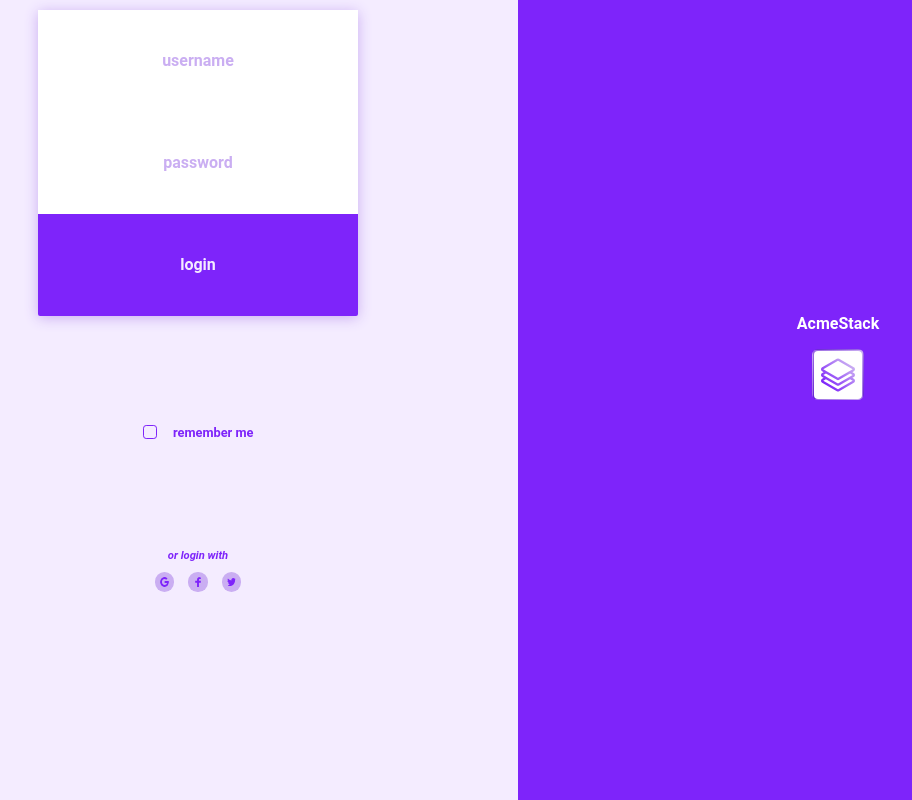
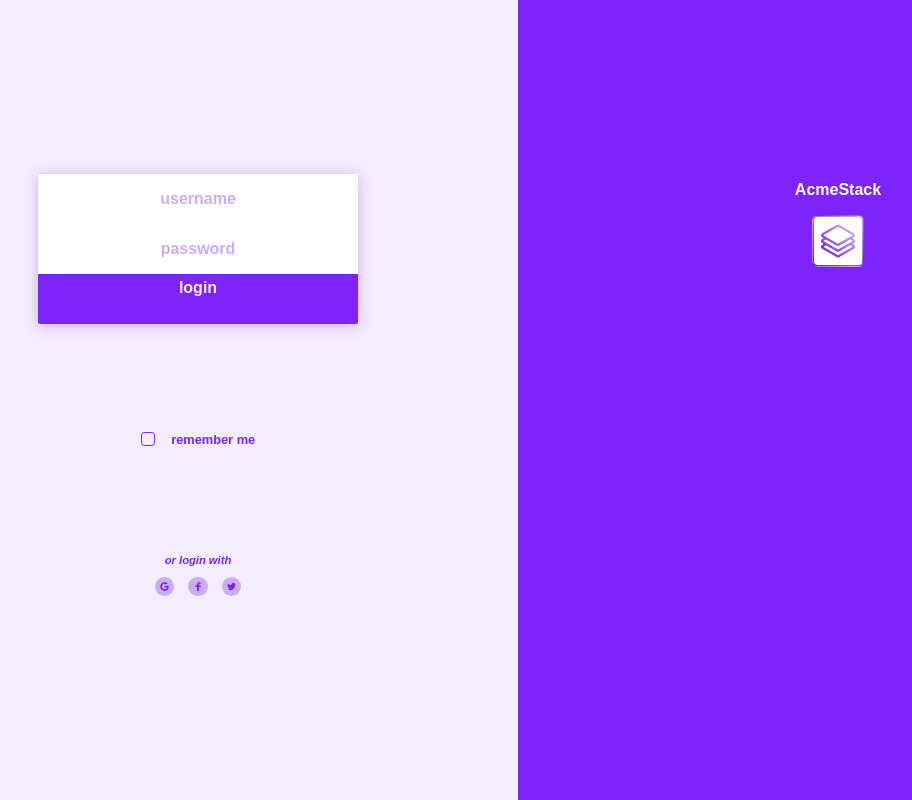
Before and after one commit to Garcila/shp, a React (Create React App) app: page / in a window 1280 px wide. Shown: the whole page, without its empty margins (122-1034 px from the left). Built offline with nearby package versions, Linux system fonts and the light colour scheme; the HTML template or start-up script is replaced by a standard one.

Commit message:
validation for password working

```diff
--- a/src/App.js
+++ b/src/App.js
@@ -3,12 +3,30 @@ import './css/App.css';
 
 import Logo from './Logo';
 import Login from './Login';
+import LoggedIn from './LoggedIn';
 
 class App extends Component {
+	state = {
+		loggedIn: false
+	};
+
+	logIn = () => {
+		this.setState({ loggedIn: true });
+	};
+
+	logOut = () => {
+		this.setState({ loggedIn: false });
+	};
+
 	render() {
+		const { loggedIn } = this.state;
 		return (
 			<div className="App">
-				<Login />
+				{loggedIn ? (
+					<LoggedIn logOut={this.logOut} />
+				) : (
+					<Login logIn={this.logIn} />
+				)}
 				<Logo />
 			</div>
 		);
--- /dev/null
+++ b/src/LoggedIn.js
@@ -0,0 +1,24 @@
+import React, { Component } from 'react';
+import './css/LoggedIn.css';
+
+export default class LoggedIn extends Component {
+	render() {
+		return (
+			<div className="logged-in-container">
+				<div className="success-log">
+					<h2 className="congratulations">Congratulations</h2>
+					<p className="success-log-sentence">
+						You have successfully logged in.
+					</p>
+				</div>
+				<button
+					onClick={this.props.logOut}
+					className="sign-out-button"
+					type="submit"
+				>
+					sign out
+				</button>
+			</div>
+		);
+	}
+}
--- a/src/Login.js
+++ b/src/Login.js
@@ -7,14 +7,34 @@ import twitterLogo from './images/logo-twitter.svg';
 export default class Login extends Component {
 	state = {
 		name: '',
-		password: ''
+		password: '',
+		loading: false,
+		passOk: true,
+		nameOk: true
 	};
 
 	handleSubmit = e => {
 		e.preventDefault();
+		let password = this.state.password;
+		let name = this.state.name;
+		if (
+			password.length >= 8 &&
+			password.length <= 24
+			// &&
+			// name.length >= 8 &&
+			// name.length <= 24
+		) {
+			this.setState({ loading: true });
 			setTimeout(e => {
-			alert(this.state.name);
-		}, 3000);
+				this.props.logIn();
+			}, 2000);
+		} else {
+			// if (this.state.password.length >= 8 && password.length <= 24) {
+			// 	this.setState({ nameOK: false });
+			// } else {
+			this.setState({ passOk: false });
+			// }
+		}
 	};
 
 	handleNameChange = e => {
@@ -26,28 +46,52 @@ export default class Login extends Component {
 		const password = e.target.value;
 		this.setState({ password });
 	};
+
 	render() {
+		const validationError = !this.state.passOk ? (
+			<div className="error-login">
+				password must be between 8 and 24 characters
+			</div>
+		) : (
+			''
+		);
 		return (
 			<div className="login">
+				<div className="container-log">
 					<form className="login-form" onSubmit={this.handleSubmit}>
 						<input
 							className="form-username"
 							placeholder="username"
 							onChange={this.handleNameChange}
 							value={this.state.value}
+							required
+							title="username must be between 8 and 24 characters"
 						/>
 						<input
-						className="form-password"
+							type="password"
+							className={
+								this.state.passOk
+									? 'form-password'
+									: 'form-password  error-password'
+							}
 							placeholder="password"
 							onChange={this.handlePasswordChange}
+							required
+							title="password must be between 8 and 24 characters"
 						/>
 						<button className="form-button" type="submit">
-						login
+							{this.state.loading ? (
+								<div className="spinner" />
+							) : (
+								'login'
+							)}
 						</button>
 					</form>
+					{validationError}
+				</div>
 				<div className="checkbox-remember-me">
 					<input
-					  className='form-checkbox'
+						className="form-checkbox"
 						type="checkbox"
 						value="None"
 						id="remember-me"
--- a/src/css/App.css
+++ b/src/css/App.css
@@ -4,7 +4,7 @@
 	margin: 0;
 	padding: 0;
 	box-sizing: border-box;
-	font-family: 'Roboto', sans-serif;
+	font-family: sans-serif, 'Roboto';
 }
 
 .App {
--- /dev/null
+++ b/src/css/LoggedIn.css
@@ -0,0 +1,31 @@
+.logged-in-container {
+  display: grid;
+  grid-template-rows: 1fr 3fr;
+  justify-items: center;
+  align-items: center;
+  color: var(--white);
+  background-color: var(--dark-purple);
+}
+
+.success-log {
+  align-self: end;
+}
+
+.congratulations {
+  font-size: 1rem;
+}
+
+.success-log-sentence {
+  font-size: 0.6rem;
+  padding-top: 0.5rem;
+}
+
+.sign-out-button {
+  background-color: var(--white);
+  border: none;
+  padding: 10px 45px;
+  color: var(--dark-purple);
+  border-radius: 20px;
+  font-size: 0.8rem;
+  font-weight: bold;
+}
--- a/src/css/Login.css
+++ b/src/css/Login.css
@@ -3,24 +3,33 @@
   display: grid;
   justify-items: center;
   align-self: stretch;
-
   font-weight: bold;
 }
 
+.container-log {
+  display: grid;
+  grid-template-rows: 1fr 0.01rem;
+  width: 50%;
+  align-self: end;
+}
+
 .login-form {
-  margin-top: 10px;
+  margin-top: -40px;
   display: grid;
-  grid-template-rows: repeat(3, 1fr);
+  grid-template-rows: 1fr 1fr 1fr;
   border-radius: 2px;
-  width: 50%;
+  /* width: 50%; */
   box-shadow: 0 2px 14px rgba(202, 174, 242, 1);
 }
 
 .form-username,
 .form-password {
+  padding: 1rem;
   border: none;
   text-align: center;
   font-size: 1rem;
+  color: var(--dark-purple);
+  font-weight: bold;
 }
 
 .form-username::placeholder,
@@ -29,7 +38,14 @@
   font-weight: bold;
 }
 
+.error-password {
+  box-shadow: inset 0 0 0 3px var(--red);
+  color: var(--red);
+}
+
 .form-button {
+  display: flex;
+  justify-content: center;
   background-color: var(--dark-purple);
   border: none;
   padding: 5px;
@@ -37,6 +53,33 @@
   border-radius: 0 0 2px 2px;
   font-size: 1rem;
   font-weight: bold;
+}
+
+.spinner {
+  width: 2rem;
+  height: 2rem;
+  border-radius: 50%;
+  border: 2px solid transparent;
+  border-top-color: var(--light-purple-darker);
+  border-right-color: var(--light-purple-darker);
+  border-left-color: var(--light-purple-darker);
+  animation: spinner infinite 2s linear;
+}
+
+@keyframes spinner {
+  from {
+    transform: rotate(0deg);
+  }
+
+  to {
+    transform: rotate(360deg);
+  }
+}
+
+.error-login {
+  padding-top: 2rem;
+  color: var(--red);
+  font-size: 0.8rem;
 }
 
 .checkbox-remember-me {
@@ -47,7 +90,7 @@
 }
 
 
-.form-checkbox{
+.form-checkbox {
   appearance: none;
   position: relative;
   background-color: var(--light-purple-lighter);
@@ -60,18 +103,19 @@
   outline: none;
 }
 
-.form-checkbox:checked::before{
+.form-checkbox:checked::before {
   position: absolute;
-     font-size:1.25rem;
+  font-size: 1.25rem;
   left: 0px;
   top: -6px;
   content: '\25A0';
 }
-.form-checkbox:hover{
+
+.form-checkbox:hover {
   background-color: var(--light-purple);
 }
 
-.form-checkbox:checked{
+.form-checkbox:checked {
   background-color: var(--light-purple-lighter);
 }
 
@@ -96,4 +140,5 @@
   padding: 5px;
   margin: 7px;
   background-color: var(--light-purple-darker);
+  cursor: pointer;
 }
--- a/src/css/Logo.css
+++ b/src/css/Logo.css
@@ -1,6 +1,6 @@
 .logo-container {
   display: grid;
-  grid-template-rows: 1fr 1fr;
+  grid-template-rows: 1fr 2fr;
   justify-items: center;
   align-items: end;
   color: var(--white);
```
Lines whose indentation alone changed are shown as unchanged.
